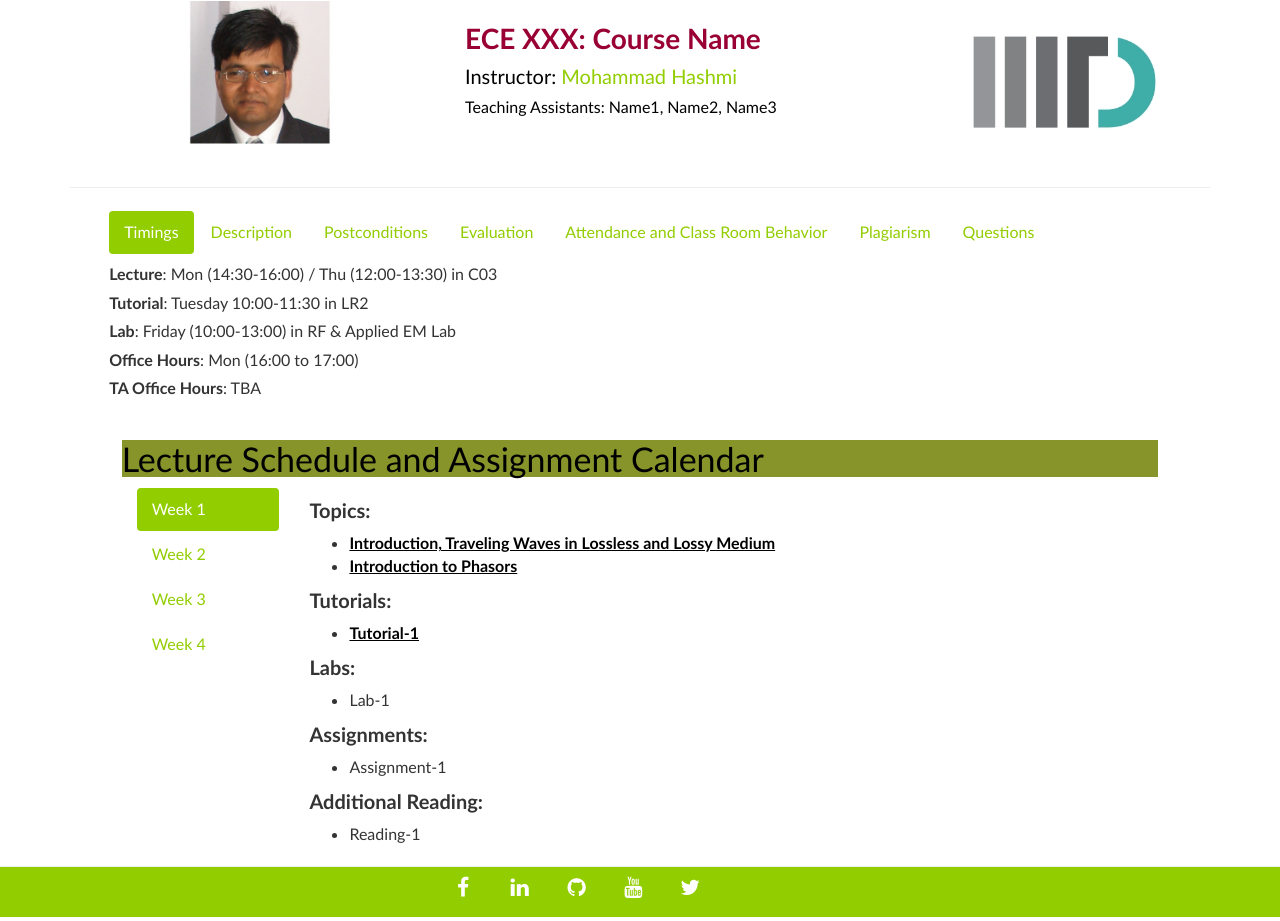
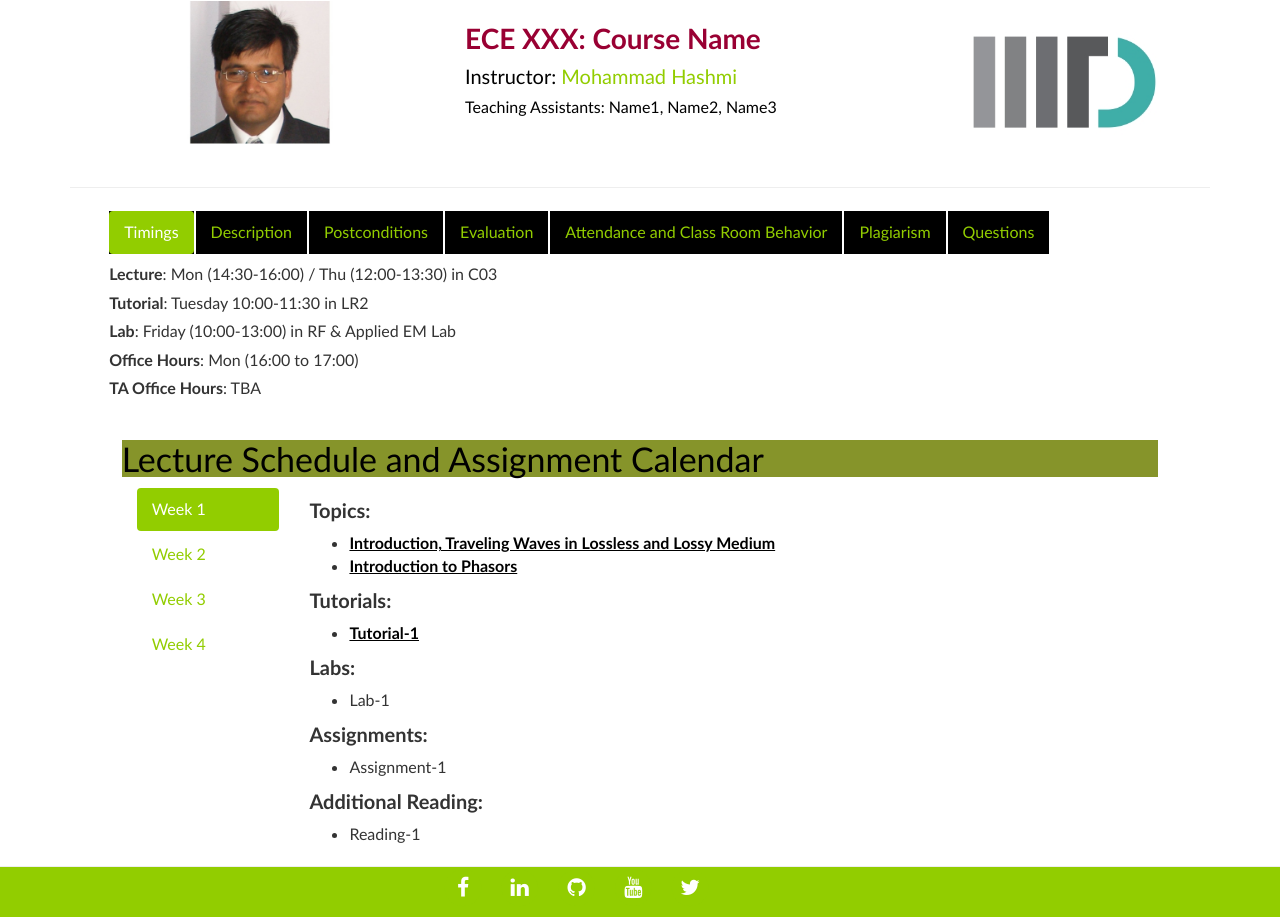
Before and after one commit to thecyclone/MSH_Website, a plain HTML site: page course.html in a window 1280 px wide. Drawn offline with nearby package versions, Linux system fonts and the light colour scheme.

Commit message:
added bg

```diff
--- a/course.html
+++ b/course.html
@@ -47,13 +47,13 @@
     <div class="row">
         <div class="col-xs-12 col-sm-10 col-sm-offset-1">
             <ul class="nav nav-pills">
-                <li class="active"><a data-toggle="pill" href="#time">Timings</a></li>
-                <li><a data-toggle="pill" href="#description">Description</a></li>
-                <li><a data-toggle="pill" href="#Postconditions">Postconditions</a></li>
-                <li><a data-toggle="pill" href="#evaluation">Evaluation </a></li>
-                <li><a data-toggle="pill" href="#attendance">Attendance and Class Room Behavior</a></li>
-                <li><a data-toggle="pill" href="#plag">Plagiarism</a></li>
-                <li><a data-toggle="pill" href="#qnd">Questions</a></li>
+                <li class="active stripe-2"><a data-toggle="pill" href="#time">Timings</a></li>
+                <li class="stripe-2"><a data-toggle="pill" href="#description">Description</a></li>
+                <li class="stripe-2"><a data-toggle="pill" href="#Postconditions">Postconditions</a></li>
+                <li class="stripe-2"><a data-toggle="pill" href="#evaluation">Evaluation </a></li>
+                <li class="stripe-2"><a data-toggle="pill" href="#attendance">Attendance and Class Room Behavior</a></li>
+                <li class="stripe-2"><a data-toggle="pill" href="#plag">Plagiarism</a></li>
+                <li class="stripe-2"><a data-toggle="pill" href="#qnd">Questions</a></li>
             </ul>
             <div class="tab-content">
                 <div id="time" class="tab-pane fade in active">
--- a/css/mystyles.css
+++ b/css/mystyles.css
@@ -143,3 +143,8 @@ div {
   color: black;
   background:  #86942A;
 }
+
+.stripe-2 {
+  color: white;
+  background:  black;
+}
```
